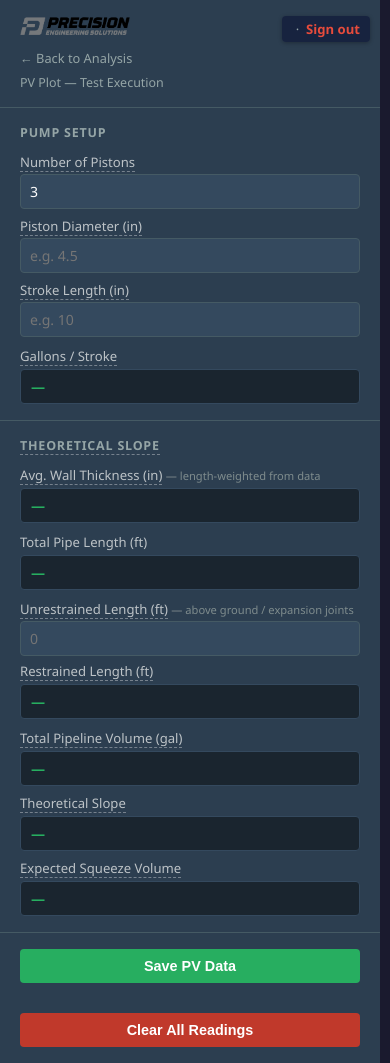
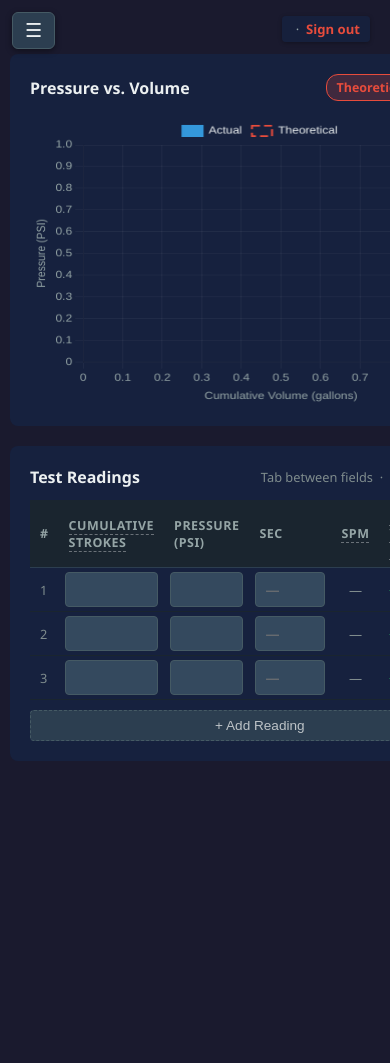
Before and after one commit to bporourke2/pes-hydrotesting, a Flask app: template templates/pv.html in a window 390 px wide; the page is wider, and only the part inside the window is pictured. Run offline with Flask 3, Linux system fonts and the light colour scheme; the template is opened without the code that fills it, so the values that code supplies are empty; some libraries are stand-ins or nearby versions.

Commit message:
Make all pages tablet/mobile responsive
- rupture.html, pv.html: add viewport meta, sidebar drawer at ≤900px
  (hamburger toggle, slide-in with backdrop), chart height reduction on mobile
- welcome.html: viewport meta, flex-wrap on option cards, hide non-essential
  table columns on small screens, overflow-x scroll on saves table
- project_setup.html, settings.html, mapping.html: viewport meta, reduced
  padding on mobile, fixed top-right user bar capped to viewport width
- login_select.html, login_denied.html, oauth_setup.html: viewport meta
  (centered layouts already work, just needed the meta tag)

Co-Authored-By: Claude Sonnet 4.6 <noreply@anthropic.com>

```diff
--- a/templates/login_denied.html
+++ b/templates/login_denied.html
@@ -2,6 +2,7 @@
 <html lang="en">
 <head>
     <meta charset="UTF-8">
+    <meta name="viewport" content="width=device-width, initial-scale=1">
     <title>Access Denied — Hydrotest Tool</title>
     <style>
         * { box-sizing: border-box; margin: 0; padding: 0; }
--- a/templates/login_select.html
+++ b/templates/login_select.html
@@ -2,6 +2,7 @@
 <html lang="en">
 <head>
     <meta charset="UTF-8">
+    <meta name="viewport" content="width=device-width, initial-scale=1">
     <title>Sign In — Hydrotest Tool</title>
     <style>
         * { box-sizing: border-box; margin: 0; padding: 0; }
--- a/templates/oauth_setup.html
+++ b/templates/oauth_setup.html
@@ -2,6 +2,7 @@
 <html lang="en">
 <head>
     <meta charset="UTF-8">
+    <meta name="viewport" content="width=device-width, initial-scale=1">
     <title>OAuth Setup — Hydrotest Tool</title>
     <style>
         * { box-sizing: border-box; margin: 0; padding: 0; }
--- a/templates/pv.html
+++ b/templates/pv.html
@@ -2,6 +2,7 @@
 <html lang="en">
 <head>
     <meta charset="UTF-8">
+    <meta name="viewport" content="width=device-width, initial-scale=1">
     <title>PV Plot — {{ save_name }}</title>
     <link rel="stylesheet" href="/static/tooltips.css">
     <script src="https://cdn.jsdelivr.net/npm/chart.js@4.4.0/dist/chart.umd.min.js"></script>
@@ -66,9 +67,36 @@
         td.del-cell button:hover { color: #e74c3c; background: rgba(231,76,60,0.1); }
         .add-row-btn { margin-top: 10px; padding: 7px 16px; background: #2c3e50; color: #bdc3c7; border: 1px dashed #455a64; border-radius: 4px; cursor: pointer; font-size: 0.85em; width: 100%; }
         .add-row-btn:hover { background: #34495e; color: white; }
+
+        /* ── Responsive ──────────────────────────────────────────────────── */
+        .menu-toggle {
+            display: none; position: fixed; top: 12px; left: 12px; z-index: 600;
+            background: var(--primary-bg); border: 1px solid #455a64; border-radius: 6px;
+            padding: 8px 12px; cursor: pointer; color: var(--text-light); font-size: 1.2em;
+            line-height: 1; box-shadow: 0 2px 6px rgba(0,0,0,0.4);
+        }
+        .sidebar-backdrop {
+            display: none; position: fixed; inset: 0; background: rgba(0,0,0,0.55); z-index: 450;
+        }
+        .sidebar-backdrop.active { display: block; }
+
+        @media (max-width: 900px) {
+            .menu-toggle { display: block; }
+            .sidebar { transform: translateX(-100%); transition: transform 0.25s ease; z-index: 500; }
+            .sidebar.open { transform: translateX(0); }
+            .main { margin-left: 0; padding: 16px; padding-top: 58px; }
+            .chart-container { position: relative; top: auto; height: 40vh; }
+        }
+        @media (max-width: 600px) {
+            .main { padding: 10px; padding-top: 54px; }
+            .chart-container { height: 35vh; }
+        }
     </style>
 </head>
 <body>
+
+<button class="menu-toggle" onclick="toggleSidebar()" aria-label="Open menu">&#9776;</button>
+<div class="sidebar-backdrop" onclick="closeSidebar()"></div>
 
 <div style="position:fixed; top:16px; right:20px; font-size:0.82em; color:#95a5a6; z-index:200; background:rgba(22,33,62,0.92); padding:4px 10px; border-radius:4px; box-shadow:0 1px 4px rgba(0,0,0,0.3);">
     {{ session.user.name or session.user.email }}
@@ -664,6 +692,15 @@ document.addEventListener('DOMContentLoaded', () => {
     updateGalPerStroke();
     updateChart();
 });
+
+function toggleSidebar() {
+    document.querySelector('.sidebar').classList.toggle('open');
+    document.querySelector('.sidebar-backdrop').classList.toggle('active');
+}
+function closeSidebar() {
+    document.querySelector('.sidebar').classList.remove('open');
+    document.querySelector('.sidebar-backdrop').classList.remove('active');
+}
 </script>
 </body>
 </html>
--- a/templates/settings.html
+++ b/templates/settings.html
@@ -2,6 +2,7 @@
 <html lang="en">
 <head>
     <meta charset="UTF-8">
+    <meta name="viewport" content="width=device-width, initial-scale=1">
     <title>Settings — Hydrotest Tool</title>
     <style>
         * { box-sizing: border-box; margin: 0; padding: 0; }
@@ -38,11 +39,12 @@
         .edit-form input:focus, .edit-form select:focus { outline:none; border-color:#2980b9; }
         .btn-edit { background:none; border:none; color:#bdc3c7; cursor:pointer; font-size:0.85em; padding:2px 6px; }
         .btn-edit:hover { color:#2980b9; }
+        @media (max-width: 600px) { body { padding: 20px 12px; padding-top: 50px; } }
     </style>
 </head>
 <body>
 
-<div style="position:fixed; top:16px; right:20px; font-size:0.82em; color:#555; z-index:200; background:rgba(244,247,246,0.92); padding:4px 10px; border-radius:4px; box-shadow:0 1px 4px rgba(0,0,0,0.08);">
+<div style="position:fixed; top:10px; right:10px; font-size:0.82em; color:#555; z-index:200; background:rgba(244,247,246,0.92); padding:4px 10px; border-radius:4px; box-shadow:0 1px 4px rgba(0,0,0,0.08); max-width:calc(100vw - 20px); white-space:nowrap; overflow:hidden; text-overflow:ellipsis;">
     {{ session.user.name or session.user.email }}
     &nbsp;·&nbsp;
     <a href="/logout" style="color:#e74c3c; text-decoration:none; font-weight:600;">Sign out</a>
```
Also changed, not shown: templates/mapping.html (+6 -2 lines), templates/project_setup.html (+6 -2 lines), templates/rupture.html (+37 -0 lines), templates/welcome.html (+18 -1 lines).
